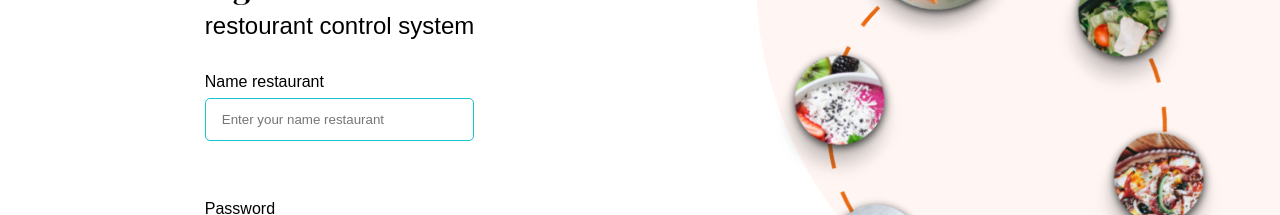
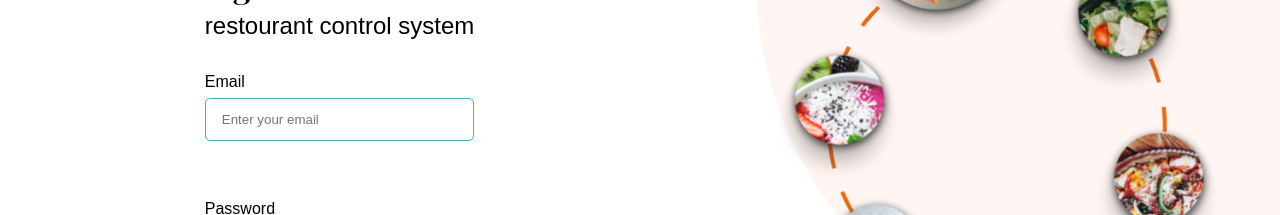
Before and after one commit to blocdenis/QR-menu, a React (Vite) app in the folder qr-menu/: page / in a window 1280 px wide. Shown: the part 159-374 px from the top of the page. Built offline with nearby package versions, Linux system fonts and the light colour scheme.

Commit message:
fixed bug with get values from inputs

```diff
--- a/qr-menu/src/components/Auth/SingIn.jsx
+++ b/qr-menu/src/components/Auth/SingIn.jsx
@@ -56,6 +56,8 @@ function SingIn({checkUser}){
 //CKECKING THE FORM AND SENDING
     const handleSubmit = (e) => {
         e.preventDefault();
+
+
         const error = validate(formValues);
         setFormErrors(error);
         console.log(error)
@@ -88,24 +90,25 @@ function SingIn({checkUser}){
    return (
     <>
         <div className="sign-into-inputs">
-            <div className="sign-into-input-namerestaurant">
+            <div className="sign-into-input-email">
+                <label htmlFor="email">Email</label>
                 <CreateInput
-                focus={true}
-                type='namerestaurant'
-                labeltxt="Name restaurant"
-                placeholder="Enter your name restaurant"
-                labelClass=""
+                autoFocus={true}
+                type='email'
+                name="email"
+                placeholder="Enter your email"
                 /><br/>
-                {formErrors.namerestaurant && (
-                    <span className="error" style={{ color:"red"}}>{formErrors.namerestaurant}</span>
+                {formErrors.email && (
+                    <span className="error" style={{ color:"red"}}>{formErrors.email}</span>
                 )}
             </div>
             <div className="sign-into-input-password">
+                <label htmlFor="password">Password</label>
+
                 <CreateInput
                 type='password'
-                labeltxt="Password"
                 placeholder="Enter your Password"
-                labelClass=""
+                name="password"
                 /><br/>
                 {formErrors.password && (
                     <span className="error" style={{ color:"red"}}>{formErrors.password}</span>
--- a/qr-menu/src/components/Auth/SingUp.jsx
+++ b/qr-menu/src/components/Auth/SingUp.jsx
@@ -1,5 +1,5 @@
 import CreateInput from "../CreateInput"
-import {useState,useEffect} from "react"
+import {useState, useEffect} from "react"
 
 //VALIDATION
 const validate = (values) => {
@@ -11,10 +11,10 @@ const validate = (values) => {
   } else if(!regexEmail.test(values.email)){
     errors.email = "Email is Entered Incorrectly!";
   }
-  if (!values.username) {
-    errors.username = "Name is Required!";
-  } else if(!regexName.test(values.username)){
-    errors.username = "Name is Entered Incorrectly!"
+  if (!values.restourant) {
+    errors.restourant = "Name is Required!";
+  } else if(!regexName.test(values.restourant)){
+    errors.restourant = "Name is Entered Incorrectly!"
   }
   if (!values.password) {
     errors.password = "Password is Required!";
@@ -42,16 +42,17 @@ function SingUp({checkUser}){
         const [formValues, setFormValues] = useState(
           {
             email: '',
-            username: '',
+            restourant: '',
             password: '',
             confirmPassword: '',
         });
         const [formErrors, setFormErrors] = useState({});
-        // const [isSubmiting, setIsSubmiting] = useState(false);
+
+
         //MONITORING CHANGE
         const handleChange = (e) => {
-          // const { name, value } = e.target;
             setFormValues({ ...formValues, [e.target.name]: e.target.value });
+
         };
         //CKECKING THE FORM AND SENDING
         const handleSubmit = (e) => {
@@ -59,37 +60,31 @@ function SingUp({checkUser}){
 
             const error = validate(formValues);
             setFormErrors(error);
-            console.log(error)
+
 
             if(Object.keys(error).length === 0){
-              return
-            }     else{
               submitForm(formValues)
-            setFormValues(formValues)
-            console.log(formValues)
+
               setFormValues({
                   email: "",
-                username: "",
+                  restourant: "",
                   password: "",
                   confirmPassword: '',
                 });
+
               setFormErrors({});
-              console.log('its success', formValues)
-              // setIsSubmiting(true)
-              // setTimeout(() => {
-                // setIsSubmiting(false);
-              // }, 2000)
+            } else{
+              return 'something not match'
             }
           }
         //SENDING DATA
         const submitForm = (formValues) => {
           console.log(formValues);
         };
-        // useEffect(() => {
-//           if (Object.keys(error).length === 0) {
-            // submitForm(formValues);
-          // }
-        // }, [formErrors]);
+
+
+
+
    function goToSingIn(value){
     checkUser(value)
    }
@@ -97,15 +92,13 @@ function SingUp({checkUser}){
     <>
     <div className="sign-into-inputs">
         <div className="sign-into-input-email" >
+        <label htmlFor='email' className='before-active'>Email</label>
         <CreateInput
-            focus={true}
-            inputType='email'
-            labeltxt='Email'
+            autoFocus={true}
+            type='email'
             placeholder='Enter your email'
-            labelClass='before-active'
-            name='email'
-            onChange={handleChange}
-            value={formValues.email}
+            onInput={handleChange}
+            name="email"
             className={formErrors.email}
             style={formErrors.email ? { borderColor: "red" } : {}}
             /><br/>
@@ -114,14 +107,12 @@ function SingUp({checkUser}){
             )}
         </div>
         <div className="sign-into-input-username">
+        <label htmlFor='restourant' className='before-active'>Restourant name</label>
         <CreateInput
-            inputType='text'
-            labeltxt='User name'
-            placeholder='Enter your user name'
-            labelClass='before-active'
-            name="username"
-            onChange={handleChange}
-            value={formValues.username}
+            type='restourant'
+            placeholder='Enter your restourant name'
+            name="restourant"
+            onInput={handleChange}
             className={formErrors.username}
             style={formErrors.username ? { borderColor: "red" } : {}}
             /><br/>
@@ -130,14 +121,13 @@ function SingUp({checkUser}){
             )}
         </div>
         <div className="sign-into-input-password">
+        <label htmlFor='password' className='before-active'>Password</label>
+
         <CreateInput
-            inputType='password'
-            labeltxt='Password'
+            type='password'
             placeholder='Enter your Password'
-            labelClass='before-active'
             name="password"
-            onChange={handleChange}
-            value={formValues.password}
+            onInput={handleChange}
             className={formErrors.password}
             style={formErrors.password ? { borderColor: "red" } : {}}
             /><br/>
@@ -146,14 +136,13 @@ function SingUp({checkUser}){
             )}
         </div>
         <div className="sign-into-input-confirm-password">
+        <label htmlFor='confirmPassword' className='before-active'>Confirm Password</label>
+
         <CreateInput
-            inputType='confirmPassword'
-            labeltxt='Confirm Password'
+            type='password'
             placeholder='Confirm your password'
-            labelClass='before-active'
             name="confirmPassword"
-            onChange={handleChange}
-            value={formValues.confirmPassword}
+            onInput={handleChange}
             className={formErrors.confirmPassword}
             style={formErrors.confirmPassword ? { borderColor: "red" } : {}}
             /><br/>
--- a/qr-menu/src/components/CreateInput.jsx
+++ b/qr-menu/src/components/CreateInput.jsx
@@ -1,11 +1,7 @@
-function CreateInput({inputType, labeltxt, placeholder, labelClass, focus = false}) {
+function CreateInput({...props}) {
     return (
         <>
-            <label htmlFor={inputType} className={labelClass}>{labeltxt}</label>
-
-            {focus ? <input autoFocus type={inputType} placeholder={placeholder} name={inputType} id={inputType} /> :
-            <input type={inputType} placeholder={placeholder} name={inputType} id={inputType} />
-        }
+            <input {...props} />
         </>
     )
 }
```
Lines whose indentation alone changed are shown as unchanged.
